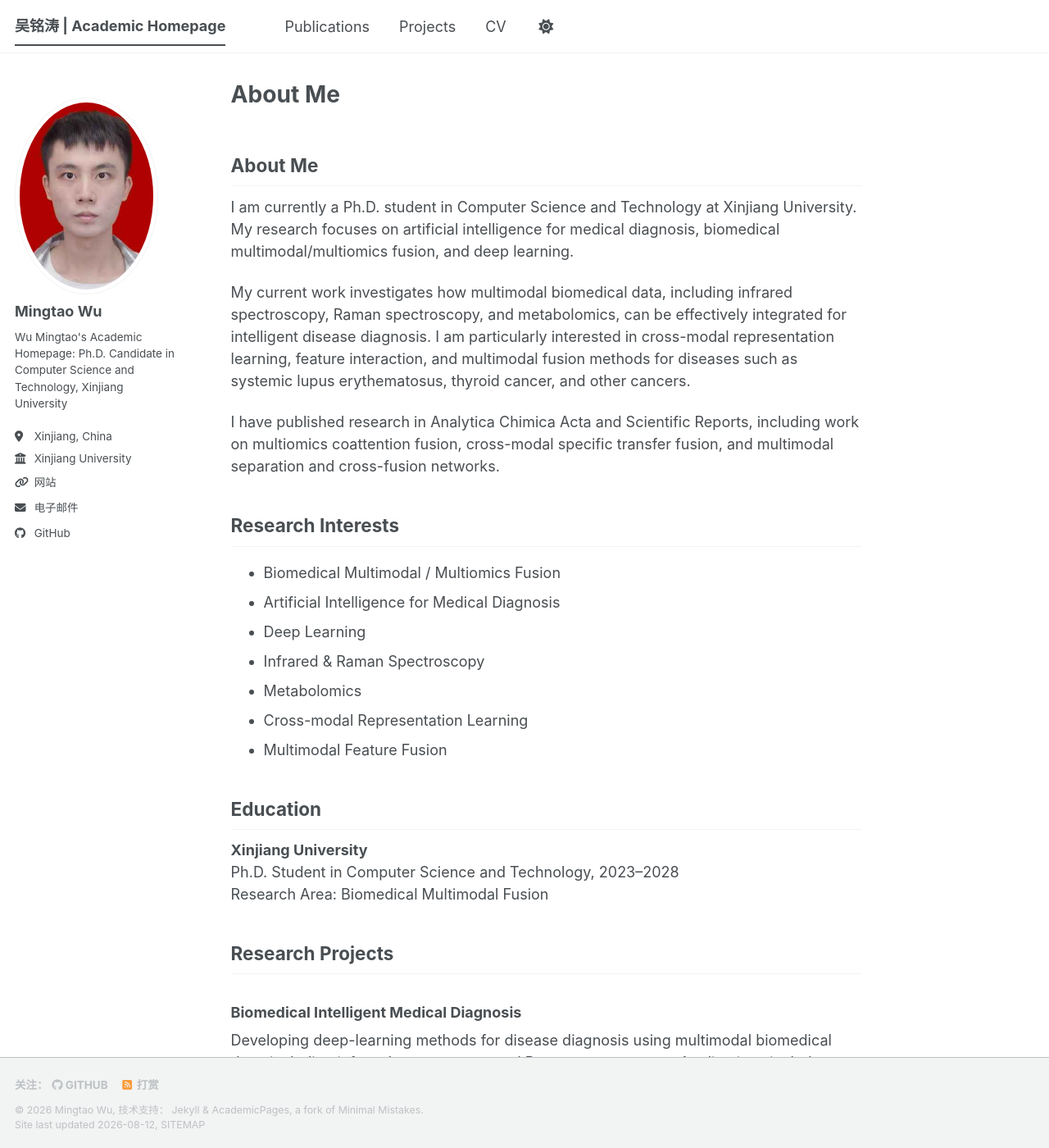
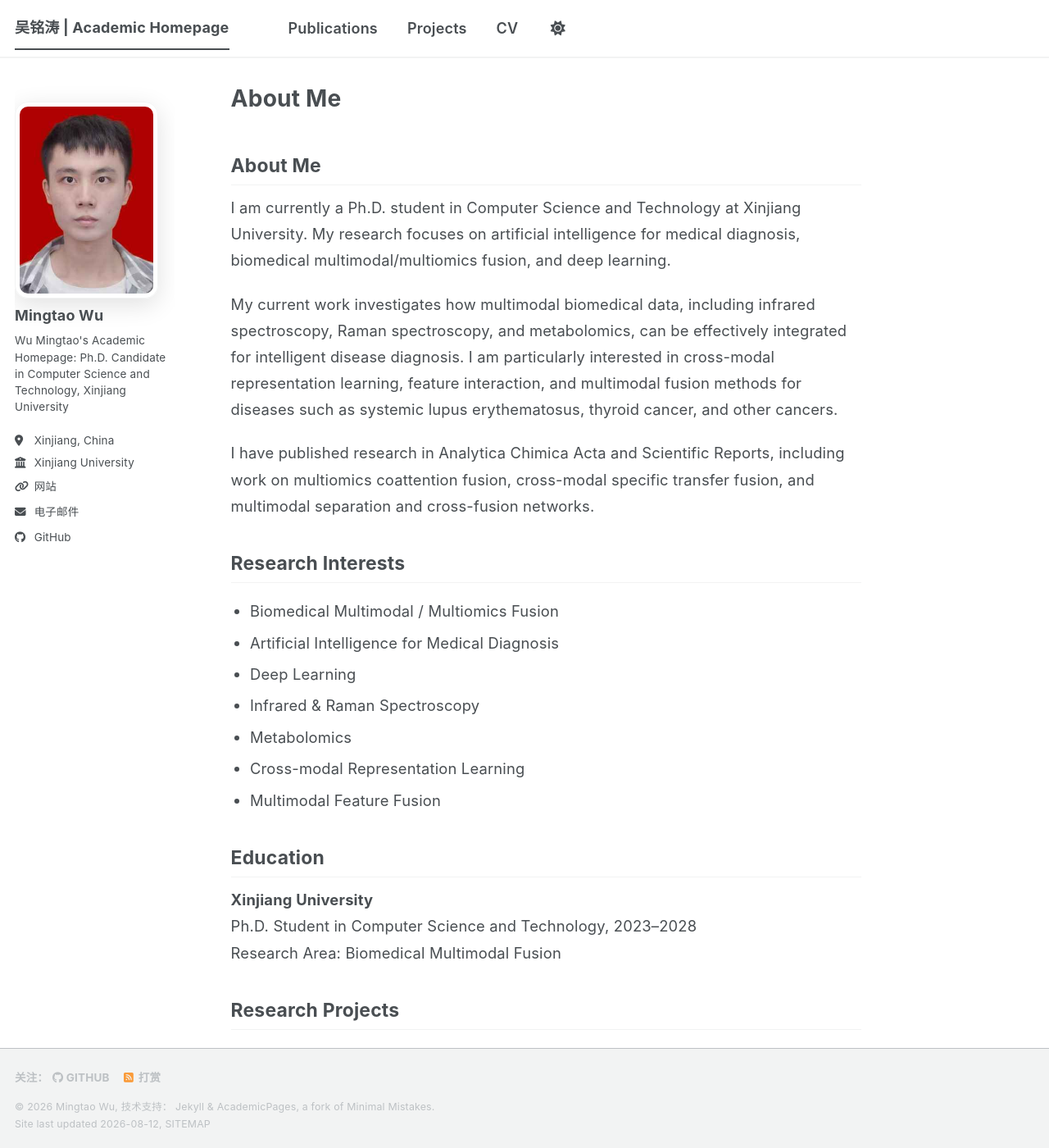
Before and after one commit to handsoner/handsoner.github.io, a Jekyll site: the page built from _pages/about.md, in a window 1280 px wide and 1400 px high. Shown: the whole window at 82% size. Built offline with Jekyll 4.4.1, drawn with Linux system fonts in a browser that asks for light colours; a style sheet for code colours, icons or effects is not loaded.

Commit message:
Import custom styles in main.scss
Added custom styles import to main.scss.

```diff
--- a/assets/css/main.scss
+++ b/assets/css/main.scss
@@ -37,3 +37,6 @@
     "layout/sidebar",
     "layout/json_cv"
 ;
+
+/* Custom styles */
+@import "custom";
```
